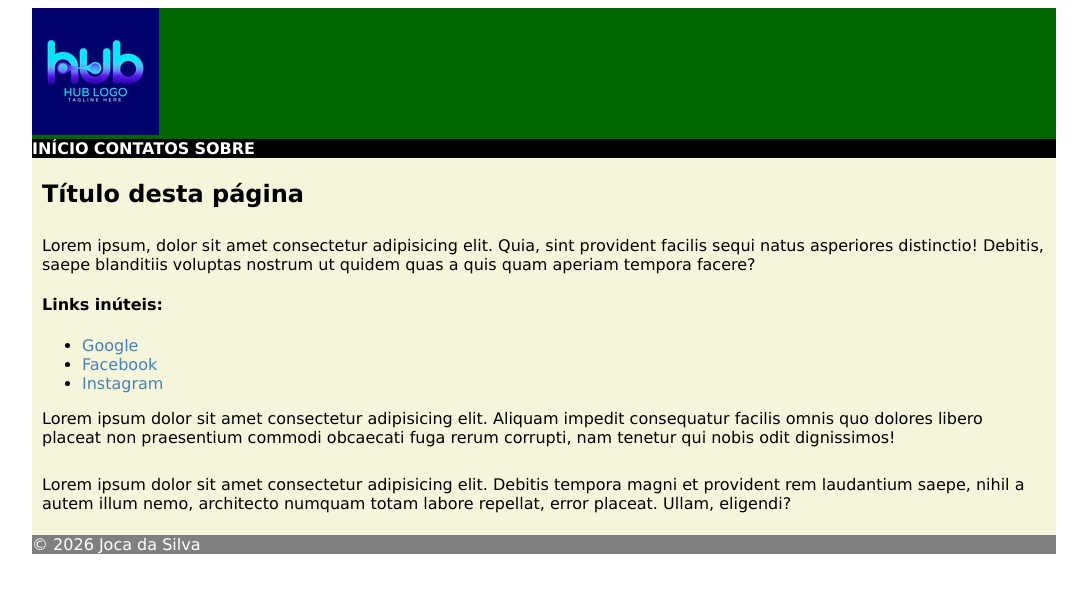
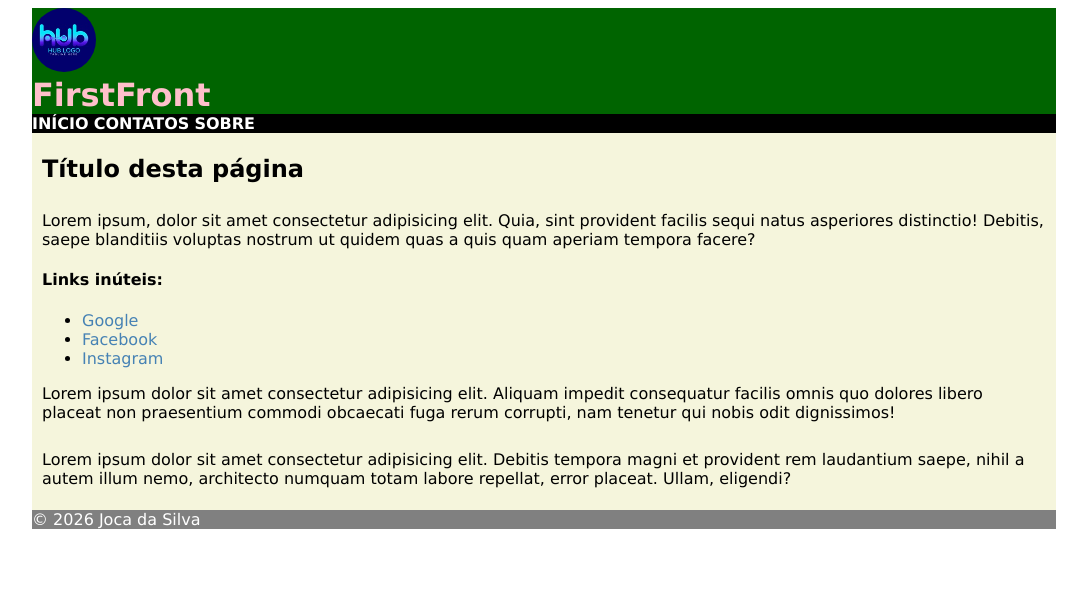
Before and after one commit to kayque001-cyber/Front-end-UC--2, a plain HTML site: page index.html in a window 1280 px wide. Shown: the whole page, without its empty margins (96-1183 px from the left). Drawn offline with Linux system fonts and the light colour scheme.

Commit message:
Update index.html

```diff
--- a/index.html
+++ b/index.html
@@ -43,6 +43,16 @@
         #header {
             background-color: darkgreen;
             color: pink;
+        }
+
+        #header h1 {
+            margin: 0;
+        }
+
+        #header img {
+            height: 4rem;
+            width: auto;
+            border-radius: 50%;
         }
 
         /* Estiliza menu principal */
@@ -93,8 +103,9 @@
         <!-- Cabeçalho com logo e nome do site -->
         <header id="header">
             <a href="index.html">
-                <img src="img/Logotipo.jpg" alt="Logotipo de FirstFront">
+                <img src="img/logotipo.jpg" alt="Logotipo de FirstFront">
             </a>
+            <h1>FirstFront</h1>
         </header>
 
         <!-- Menu principal -->
```
